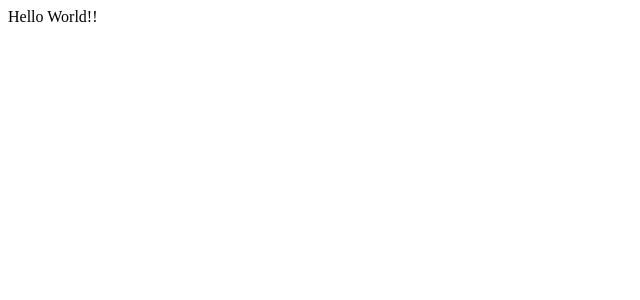
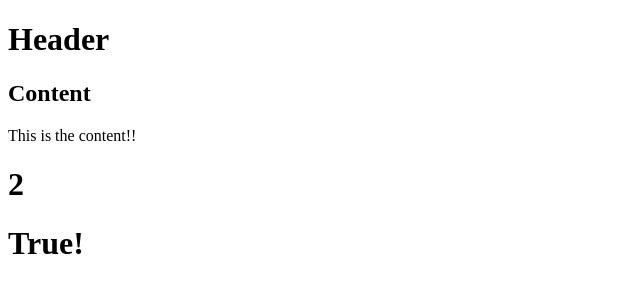
Before and after one commit to idiotleon/TutorialsPointReactJS, a React app: page / in a window 1280 px wide. Shown: the top 300 px of the page, without its empty margins (0-640 px from the left). Built offline with nearby package versions, Linux system fonts and the light colour scheme.

Commit message:
demo example: Nested Element, Attributes, JavaScript Expressions of ReactJS

```diff
--- a/App.jsx
+++ b/App.jsx
@@ -2,9 +2,22 @@ import React from 'react';
 
 class App extends React.Component{
     render(){
+        var i = 1;
+
         return (
             <div>
-                Hello World!!
+                {/* Nested Elements */}
+                <h1>Header</h1>
+                <h2>Content</h2>
+
+                {/* custom attribute */}
+                <p data-myattribute="somevalue">This is the content!!</p>
+
+                {/* JavaScript expressions */}
+                <h1>{1+1}</h1>
+
+                {/* One cannot use if else statements inside JSX, instead we can use conditional(ternary) expressions */}
+                <h1>{i == 1 ? 'True!':'False'}</h1>
             </div>
         );
     }
```
